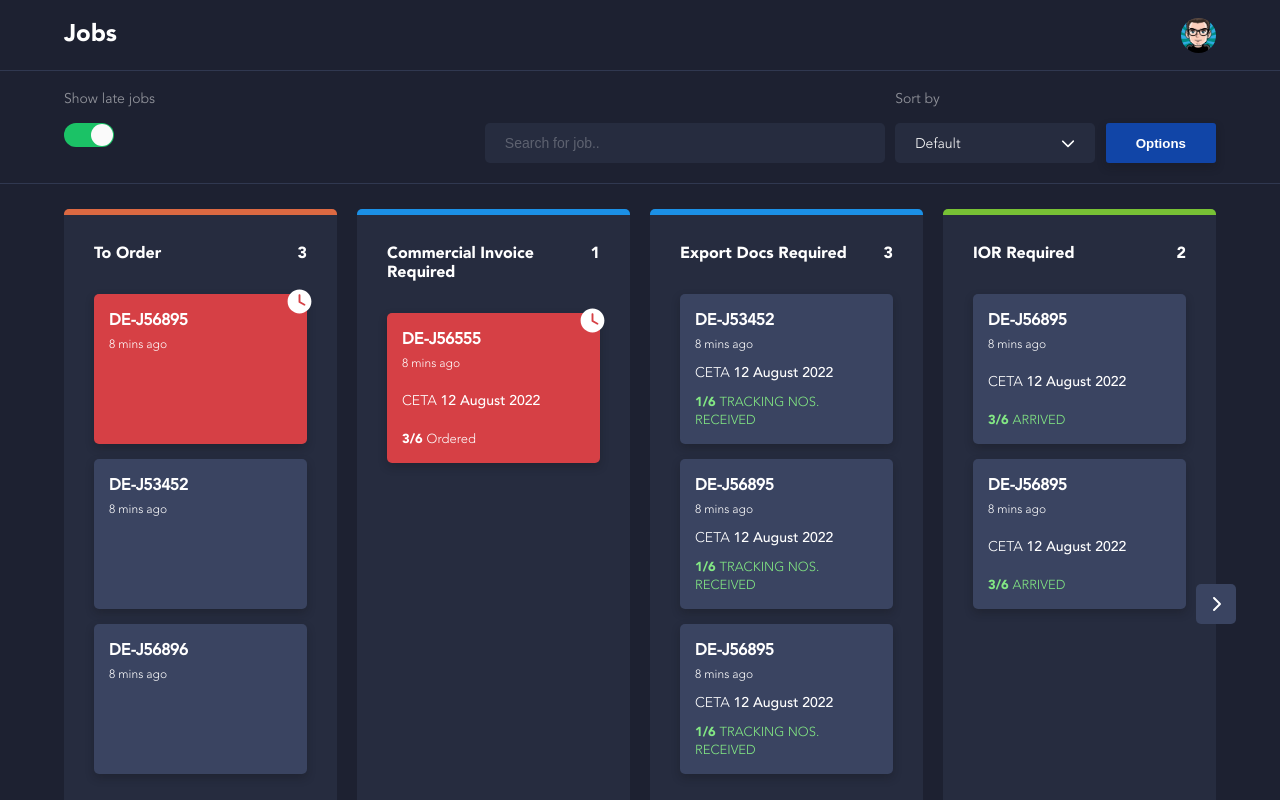
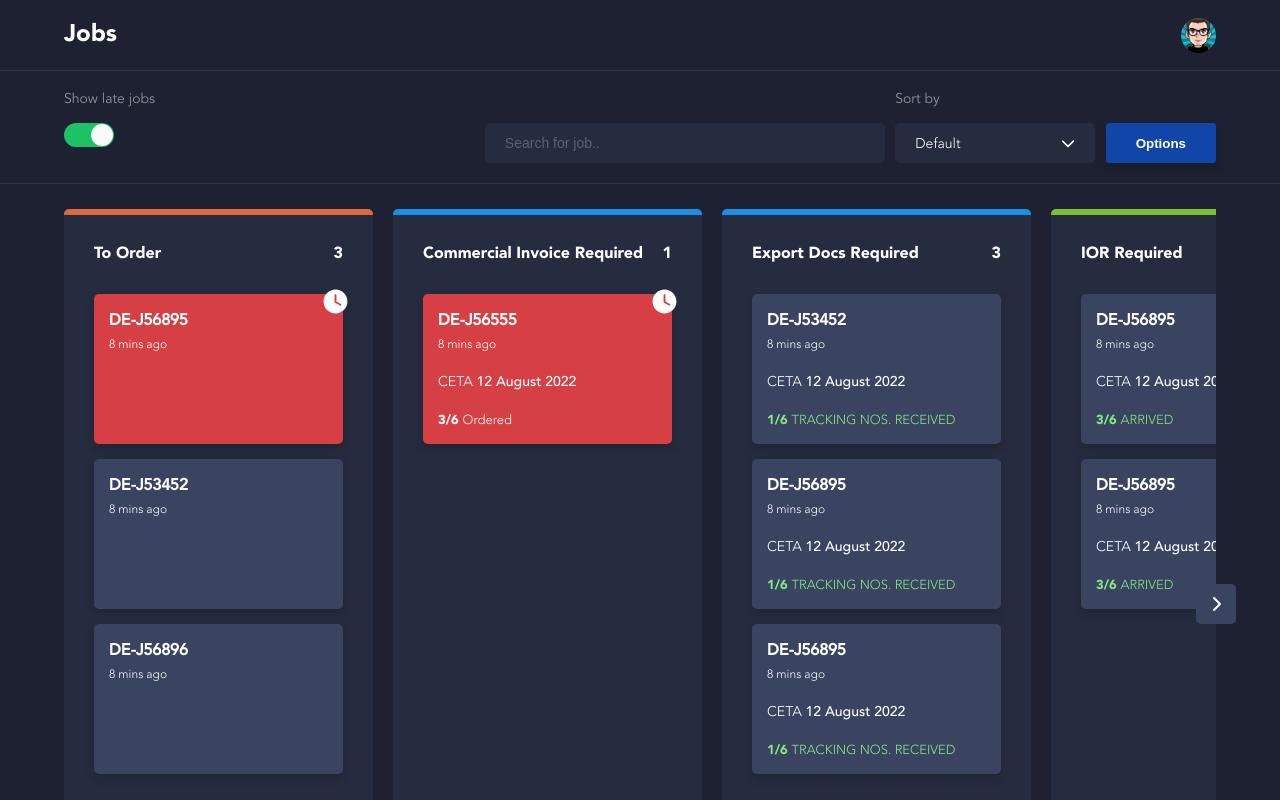
Before and after one commit to emmanuelojiji/jobscreen, a React (Create React App) app: page / in a window 1280 px wide. Shown: the top 800 px of the page. Built offline with nearby package versions, Linux system fonts and the light colour scheme.

Commit message:
Carousel CSS refactored to be more dynamic

```diff
--- a/src/App.js
+++ b/src/App.js
@@ -483,9 +483,7 @@ const App = () => {
                             </>
                           </Column>
                         )}
-                    </div>
 
-                    <div className="column-container">
                       {columns.awaiting_confirmation.visible &&
                         department === "all" && (
                           <Column
@@ -603,9 +601,8 @@ const App = () => {
                             </>
                           </Column>
                         )}
-                    </div>
 
-                    <div className="column-container">
+
                       {columns.inbounding.visible &&
                         (department === "all" ||
                           department === "warehouse_all" ||
@@ -727,9 +724,7 @@ const App = () => {
                             </>
                           </Column>
                         )}
-                    </div>
 
-                    <div className="column-container">
                       {columns.preparing_to_ship.visible &&
                         (department === "all" ||
                           department === "warehouse_all" ||
@@ -850,9 +845,9 @@ const App = () => {
                             </>
                           </Column>
                         )}
-                    </div>
 
-                    <div className="column-container">
+
+
                       {columns.to_send_tracking_label.visible &&
                         department === "all" && (
                           <Column
@@ -964,9 +959,7 @@ const App = () => {
                             </>
                           </Column>
                         )}
-                    </div>
 
-                    <div className="column-container">
                       {columns.to_send_pod.visible && department === "all" && (
                         <Column
                           category="To Send POD"
--- a/src/Components/Column.scss
+++ b/src/Components/Column.scss
@@ -21,7 +21,8 @@
 
 .Column {
   background: #262c3f;
-  width: 100%;
+  min-width: 309px;
+  flex: 1;
   border-top: solid 6px;
   border-radius: 5px;
   padding-top: 30px;
@@ -35,8 +36,8 @@
   align-items: center;
   transition: 0.2s ease-in-out;
 
-  &:nth-child(4) {
-    margin-right: 0;
+  &:nth-child(4n) {
+    margin-right: 0px;
   }
 
   &:hover {
```
